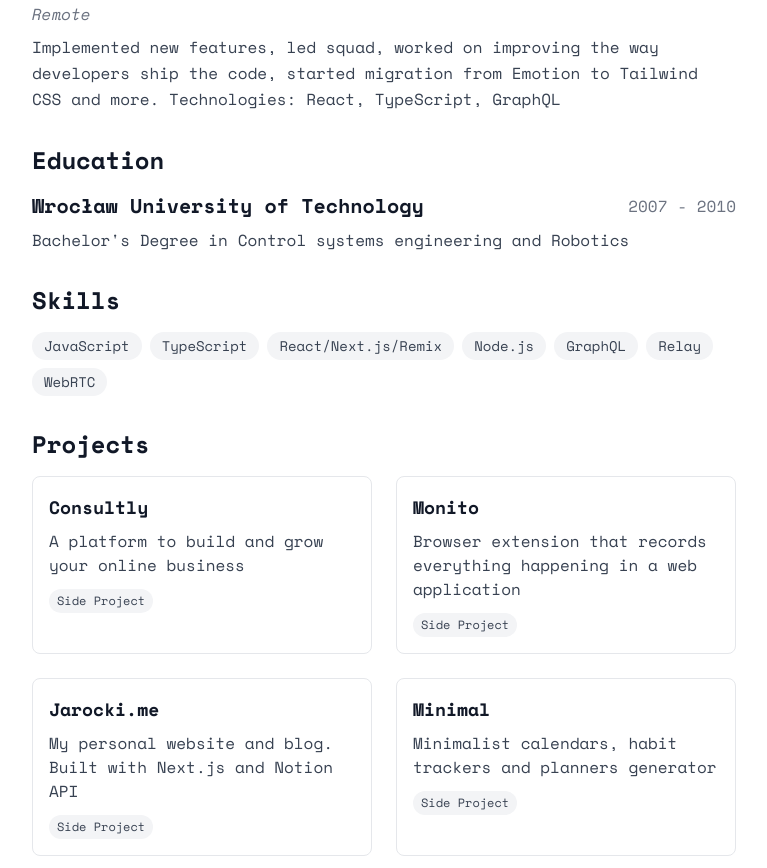
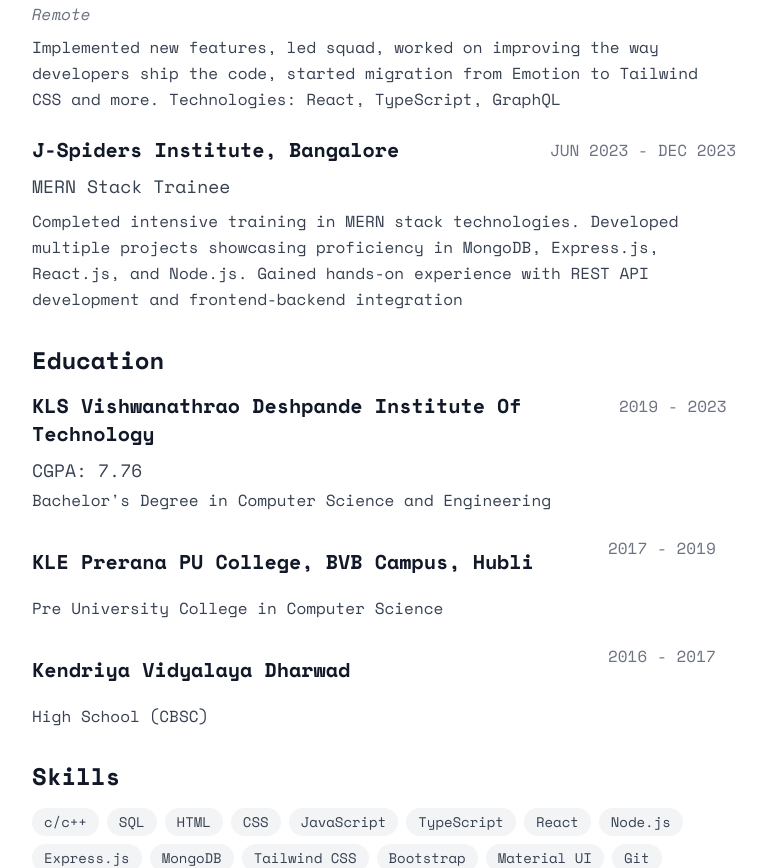
Before and after one commit to jagadish011/Jagadish, a React (Vite) app: page / in a window 1280 px wide. Shown: the part 660-1528 px from the top of the page, without its empty margins (256-1023 px from the left). Built offline with nearby package versions, Linux system fonts and the light colour scheme.

Commit message:
changes in the portfolio

```diff
--- a/src/components/PortfolioLayout.jsx
+++ b/src/components/PortfolioLayout.jsx
@@ -67,7 +67,11 @@
           >
             <FaLinkedinIn />
           </a>
-          <a href="https://github.com/jagadish011" target="_blank" className="text-2xl text-gray-400 border border-gray-400 p-2 rounded-lg">
+          <a
+            href="https://github.com/jagadish011"
+            target="_blank"
+            className="text-2xl text-gray-400 border border-gray-400 p-2 rounded-lg"
+          >
             <LuGithub />
           </a>
         </div>
@@ -92,17 +96,37 @@
         <div className="space-y-6">
           <div>
             <div className="flex justify-between items-center mb-2">
-              <h3 className="text-xl font-semibold">Parabol</h3>
-              <span className="text-gray-500">2021 - 2024</span>
+              <h3 className="text-xl font-semibold">
+                Orbit tech Cloud Solution
+              </h3>
+              <span className="text-gray-500">JAN 2024 - present</span>
             </div>
             <p className="text-lg font-medium text-gray-700 mb-1">
-              Senior Full Stack Developer
+              Full Stack Developer
             </p>
             <p className="text-base text-gray-500 italic">Remote</p>
             <p className="text-base text-gray-700 mt-2 leading-relaxed">
               Implemented new features, led squad, worked on improving the way
               developers ship the code, started migration from Emotion to
               Tailwind CSS and more. Technologies: React, TypeScript, GraphQL
+            </p>
+          </div>
+          <div>
+            <div className="flex justify-between items-center mb-2">
+              <h3 className="text-xl font-semibold">
+                J-Spiders Institute, Bangalore
+              </h3>
+              <span className="text-gray-500">JUN 2023 - DEC 2023</span>
+            </div>
+            <p className="text-lg font-medium text-gray-700 mb-1">
+              MERN Stack Trainee
+            </p>
+            {/* <p className="text-base text-gray-500 italic">Remote</p> */}
+            <p className="text-base text-gray-700 mt-2 leading-relaxed">
+              Completed intensive training in MERN stack technologies. Developed
+              multiple projects showcasing proficiency in MongoDB, Express.js,
+              React.js, and Node.js. Gained hands-on experience with REST API
+              development and frontend-backend integration
             </p>
           </div>
         </div>
@@ -114,12 +138,43 @@
         <div>
           <div className="flex justify-between items-center mb-2">
             <h3 className="text-xl font-semibold">
-              Wrocław University of Technology
+              KLS Vishwanathrao Deshpande Institute Of Technology
             </h3>
-            <span className="text-gray-500">2007 - 2010</span>
+            <span className="text-gray-500 ml-4 mb-7 w-32 border-red-600">
+              2019 - 2023
+            </span>
           </div>
+          <p className="text-lg font-medium text-gray-700 mb-1">CGPA: 7.76</p>
           <p className="text-base text-gray-700">
-            Bachelor's Degree in Control systems engineering and Robotics
+            Bachelor's Degree in Computer Science and Engineering
+          </p>
+        </div>
+        <div className="mt-6">
+          <div className="flex justify-between items-center mb-2">
+            <h3 className="text-xl font-semibold">
+            KLE Prerana PU College, BVB Campus, Hubli
+            </h3>
+            <span className="text-gray-500 ml-4 mb-7 w-32 border-red-600">
+            2017 - 2019
+            </span>
+          </div>
+          {/* <p className="text-lg font-medium text-gray-700 mb-1">CGPA: 7.76</p> */}
+          <p className="text-base text-gray-700">
+            Pre University College in Computer Science
+          </p>
+        </div>
+        <div className="mt-6">
+          <div className="flex justify-between items-center mb-2">
+            <h3 className="text-xl font-semibold">
+            Kendriya Vidyalaya Dharwad
+            </h3>
+            <span className="text-gray-500 ml-4 mb-7 w-32 border-red-600">
+              2016 - 2017
+            </span>
+          </div>
+          {/* <p className="text-lg font-medium text-gray-700 mb-1">CGPA: 7.76</p> */}
+          <p className="text-base text-gray-700">
+            High School (CBSC)
           </p>
         </div>
       </section>
@@ -129,13 +184,21 @@
         <h2 className="text-2xl font-semibold mb-4">Skills</h2>
         <div className="flex flex-wrap gap-2">
           {[
+            "c/c++",
+            "SQL",
+            "HTML",
+            "CSS",
             "JavaScript",
             "TypeScript",
-            "React/Next.js/Remix",
+            "React",
             "Node.js",
-            "GraphQL",
-            "Relay",
-            "WebRTC",
+            "Express.js",
+            "MongoDB",
+            "Tailwind CSS",
+            "Bootstrap",
+            "Material UI",
+            "Git",
+            "GitHub",
           ].map((skill) => (
             <span
               key={skill}
```
